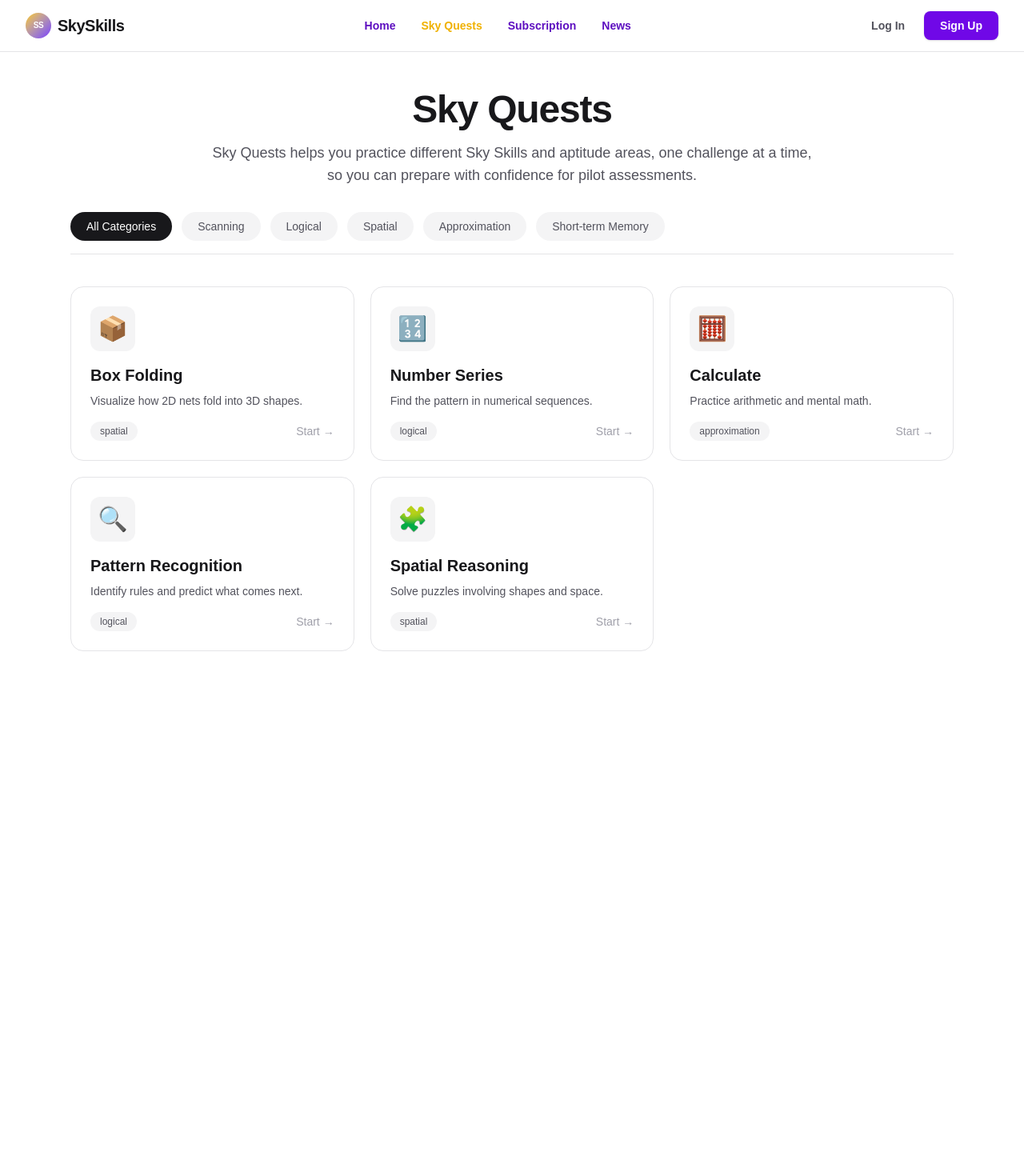
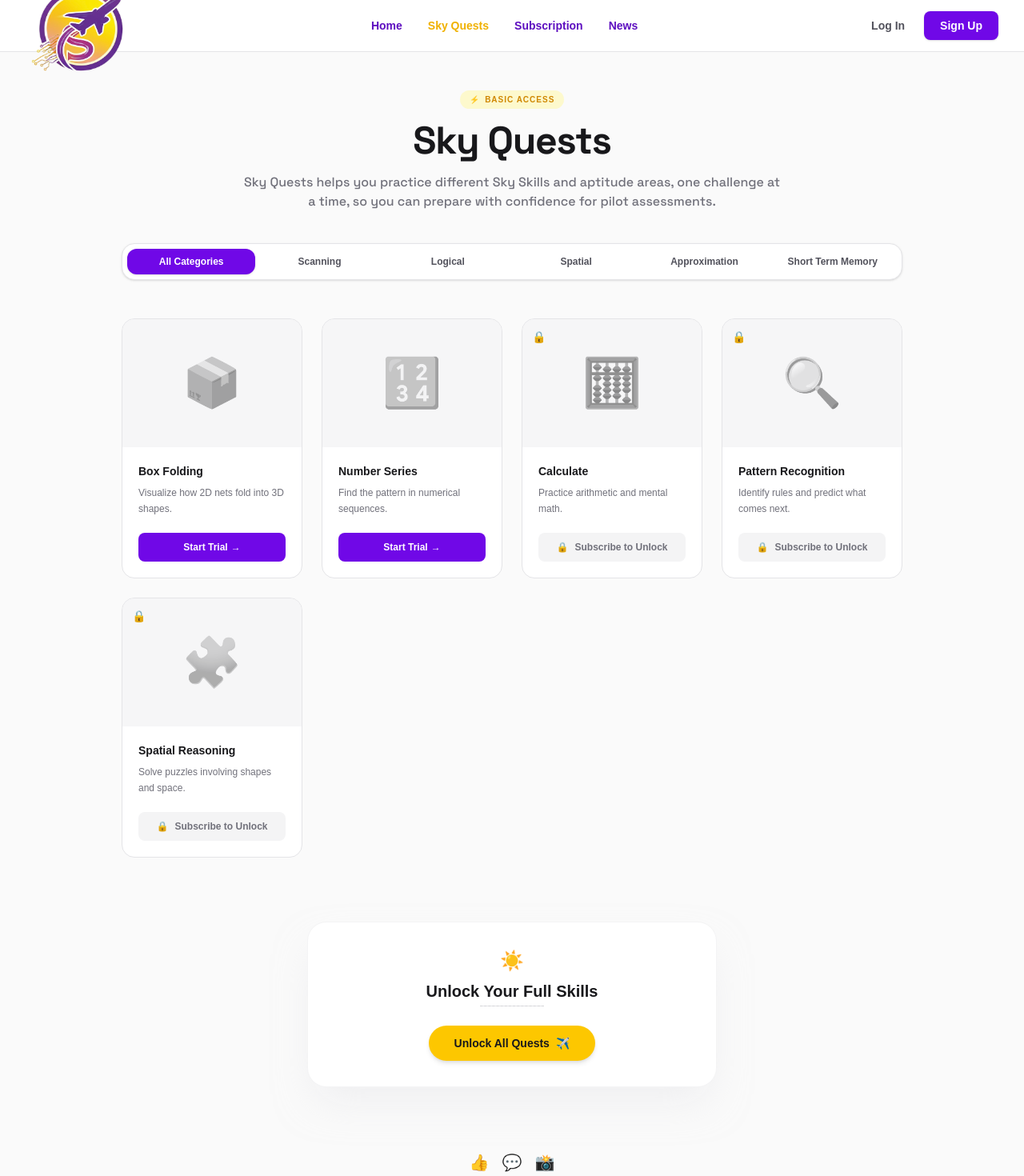
Before and after one commit to DanCPE/sky-skills-pilot, a Next.js app: page /sky-quest in a window 1280 px wide. Shown: the top 1470 px of the page at 80% size. Before the commit the page ends 865 px from the top, so only its background shows below. Built offline with nearby package versions, Linux system fonts and the light colour scheme.

Commit message:
feat: Implement topic locking functionality and redesign the Sky Quests page UI with new fonts and assets.

```diff
--- a/src/app/layout.tsx
+++ b/src/app/layout.tsx
@@ -1,5 +1,5 @@
 import type { Metadata } from "next";
-import { Geist, Geist_Mono } from "next/font/google";
+import { Geist, Geist_Mono, Space_Grotesk } from "next/font/google";
 import "./globals.css";
 import Navbar from "@/components/Navbar";
 
@@ -10,6 +10,11 @@ const geistSans = Geist({
 
 const geistMono = Geist_Mono({
   variable: "--font-geist-mono",
+  subsets: ["latin"],
+});
+
+const spaceGrotesk = Space_Grotesk({
+  variable: "--font-space-grotesk",
   subsets: ["latin"],
 });
 
@@ -26,7 +31,7 @@ export default function RootLayout({
   return (
     <html lang="en">
       <body
-        className={`${geistSans.variable} ${geistMono.variable} antialiased`}
+        className={`${geistSans.variable} ${geistMono.variable} ${spaceGrotesk.variable} antialiased`}
       >
         <Navbar />
         {children}
--- a/src/app/sky-quest/page.tsx
+++ b/src/app/sky-quest/page.tsx
@@ -11,7 +11,7 @@ const categories: { value: TopicCategory | "all"; label: string }[] = [
   { value: "logical", label: "Logical" },
   { value: "spatial", label: "Spatial" },
   { value: "approximation", label: "Approximation" },
-  { value: "short-term-memory", label: "Short-term Memory" },
+  { value: "short-term-memory", label: "Short Term Memory" },
 ];
 
 export default function SkyQuestPage() {
@@ -23,33 +23,34 @@ export default function SkyQuestPage() {
       : topics.filter((topic) => topic.category === selectedCategory);
 
   return (
-    <div className="min-h-screen bg-[var(--background)] text-[var(--foreground)]">
-      <main className="mx-auto max-w-6xl px-6 py-12">
+    <div className="min-h-screen bg-[#fafafa] text-zinc-900 pb-20">
+      <main className="mx-auto max-w-5xl px-6 pt-12">
         {/* Page Header */}
-        <div className="mb-8 text-center">
-          <h1 className="text-5xl font-bold tracking-tight text-zinc-900 dark:text-zinc-50">
+        <div className="mb-10 text-center flex flex-col items-center">
+          <div className="mb-4 inline-flex items-center gap-1.5 rounded-full bg-yellow-100/80 px-3 py-1 text-[10px] font-bold uppercase tracking-widest text-yellow-600">
+            <span>⚡</span> BASIC ACCESS
+          </div>
+          <h1 className="text-4xl md:text-5xl font-extrabold tracking-tight text-zinc-900 font-[family-name:var(--font-space-grotesk)]">
             Sky Quests
           </h1>
-          <p className="mx-auto mt-4 max-w-3xl text-lg text-zinc-600 dark:text-zinc-400">
-            Sky Quests helps you practice different Sky Skills and aptitude areas,
-            one challenge at a time, so you can prepare with confidence for pilot
-            assessments.
+          <p className="mx-auto mt-4 max-w-2xl text-sm md:text-base text-zinc-500 font-medium font-[family-name:var(--font-space-grotesk)]">
+            Sky Quests helps you practice different Sky Skills and aptitude areas, one challenge at a time, so you can prepare with confidence for pilot assessments.
           </p>
         </div>
 
-        {/* Category Filter Sub Navbar */}
-        <div className="mb-10">
-          <div className="flex flex-wrap gap-3 border-b border-zinc-200 pb-4 dark:border-zinc-800">
+        {/* Category Filter Navbar */}
+        <div className="mb-12 flex justify-center">
+          <div className="w-full flex-wrap flex md:flex-nowrap md:inline-flex rounded-xl md:rounded-2xl border border-zinc-200 bg-white p-1.5 shadow-sm">
             {categories.map((category) => {
               const isSelected = selectedCategory === category.value;
               return (
                 <button
                   key={category.value}
                   onClick={() => setSelectedCategory(category.value)}
-                  className={`rounded-full px-5 py-2 text-sm font-medium transition-colors ${
+                  className={`flex-1 min-w-[120px] rounded-lg md:rounded-xl px-4 py-2 text-xs font-bold transition-all ${
                     isSelected
-                      ? "bg-zinc-900 text-white dark:bg-zinc-50 dark:text-zinc-900"
-                      : "bg-zinc-100 text-zinc-600 hover:bg-zinc-200 dark:bg-zinc-800 dark:text-zinc-400 dark:hover:bg-zinc-700"
+                      ? "bg-violet-700 text-white shadow"
+                      : "text-zinc-600 hover:bg-zinc-100 hover:text-zinc-900"
                   }`}
                 >
                   {category.label}
@@ -61,48 +62,83 @@ export default function SkyQuestPage() {
 
         {/* Topic Cards Grid */}
         {filteredTopics.length > 0 ? (
-          <div className="grid grid-cols-1 gap-5 sm:grid-cols-2 lg:grid-cols-3">
+          <div className="grid grid-cols-1 gap-6 sm:grid-cols-2 md:grid-cols-3 lg:grid-cols-4">
             {filteredTopics.map((topic) => (
-              <Link
+              <div
                 key={topic.slug}
-                href={`/sky-quest/${topic.slug}`}
-                className="group flex flex-col gap-4 rounded-2xl border border-zinc-200 bg-white p-6 transition-all hover:-translate-y-1 hover:shadow-lg dark:border-zinc-800 dark:bg-zinc-900 dark:hover:border-zinc-700"
+                className="group relative flex flex-col overflow-hidden rounded-2xl border border-zinc-200 bg-white transition-all hover:shadow-xl hover:-translate-y-1"
               >
-                {/* Icon */}
-                <div className="flex h-14 w-14 items-center justify-center rounded-xl bg-zinc-100 text-3xl dark:bg-zinc-800">
-                  {topic.icon}
+                {/* Top Image/Icon Placeholder area */}
+                <div className="relative flex h-40 w-full items-center justify-center bg-zinc-100/80">
+                  {topic.isLocked && (
+                    <div className="absolute top-3 left-3 text-yellow-500 text-sm">
+                      🔒
+                    </div>
+                  )}
+                  <span className="text-6xl filter grayscale opacity-60 mix-blend-multiply group-hover:grayscale-0 group-hover:opacity-100 transition-all">
+                    {topic.icon}
+                  </span>
                 </div>
 
                 {/* Content */}
-                <div className="flex-1">
-                  <h2 className="text-xl font-semibold text-zinc-900 dark:text-zinc-50">
+                <div className="flex flex-1 flex-col p-5">
+                  <h2 className="mb-2 text-sm font-bold text-zinc-900">
                     {topic.title}
                   </h2>
-                  <p className="mt-2 text-sm text-zinc-600 dark:text-zinc-400">
+                  <p className="mb-5 flex-1 text-xs leading-relaxed text-zinc-500">
                     {topic.description}
                   </p>
+
+                  {/* Actions */}
+                  {topic.isLocked ? (
+                    <button className="flex w-full items-center justify-center gap-2 rounded-lg bg-zinc-100 px-4 py-2.5 text-xs font-bold text-zinc-500 transition-colors hover:bg-zinc-200 hover:text-zinc-700">
+                      <span>🔒</span> Subscribe to Unlock
+                    </button>
+                  ) : (
+                    <Link
+                      href={`/sky-quest/${topic.slug}`}
+                      className="flex w-full items-center justify-center gap-1 rounded-lg bg-violet-700 px-4 py-2.5 text-xs font-bold text-white transition-colors hover:bg-violet-600"
+                    >
+                      Start Trial <span>→</span>
+                    </Link>
+                  )}
                 </div>
-
-                {/* Category Badge */}
-                <div className="flex items-center justify-between">
-                  <span className="inline-flex items-center rounded-full bg-zinc-100 px-3 py-1 text-xs font-medium text-zinc-600 dark:bg-zinc-800 dark:text-zinc-400">
-                    {topic.category}
-                  </span>
-                  <span className="text-sm font-medium text-zinc-400 transition-colors group-hover:text-zinc-900 dark:group-hover:text-zinc-50">
-                    Start →
-                  </span>
-                </div>
-              </Link>
+              </div>
             ))}
           </div>
         ) : (
-          <div className="py-16 text-center">
-            <p className="text-lg text-zinc-500 dark:text-zinc-400">
-              No topics found in this category.
+          <div className="py-20 text-center">
+            <p className="text-sm font-medium text-zinc-400">
+              No quests found for this category.
             </p>
           </div>
         )}
+
+        {/* Bottom Banner */}
+        <div className="mt-20">
+          <div className="mx-auto max-w-lg overflow-hidden rounded-3xl border border-zinc-100 bg-white p-8 text-center shadow-2xl shadow-zinc-200/50">
+            <div className="mb-2 text-2xl text-yellow-400">☀️</div>
+            <h3 className="mb-1 text-xl font-bold text-zinc-900">Unlock Your Full Skills</h3>
+            <div className="mx-auto mb-6 h-px w-20 bg-zinc-200 border-b border-dashed border-zinc-300"></div>
+            <button className="inline-flex items-center gap-2 rounded-full bg-yellow-400 px-8 py-3 text-sm font-bold text-zinc-900 shadow-md transition-transform hover:scale-105 hover:bg-yellow-300">
+              Unlock All Quests <span>✈️</span>
+            </button>
+          </div>
+        </div>
       </main>
+
+      {/* Simple Footer */}
+      <footer className="mt-20 flex flex-col items-center justify-center gap-4 text-center">
+        <div className="flex gap-4 text-xl text-zinc-400">
+          <span className="cursor-pointer hover:text-zinc-600">👍</span>
+          <span className="cursor-pointer hover:text-zinc-600">💬</span>
+          <span className="cursor-pointer hover:text-zinc-600">📸</span>
+        </div>
+        <p className="text-[10px] font-medium text-zinc-400">
+          © 2026 SkySkills. All rights reserved. <br/>
+          <span className="hover:text-zinc-600 cursor-pointer">Privacy Policy</span> • <span className="hover:text-zinc-600 cursor-pointer">Terms of Service</span>
+        </p>
+      </footer>
     </div>
   );
 }
--- a/src/components/Navbar.tsx
+++ b/src/components/Navbar.tsx
@@ -1,6 +1,7 @@
 "use client";
 
 import Link from "next/link";
+import Image from "next/image";
 import { usePathname } from "next/navigation";
 
 const navItems = [
@@ -18,11 +19,15 @@ export default function Navbar() {
       <div className="mx-auto max-w-7xl px-6 lg:px-8">
         <div className="flex h-16 items-center justify-between">
           {/* Logo */}
-          <Link href="/" className="flex items-center gap-2 text-xl font-bold tracking-tight text-zinc-900 dark:text-white">
-            <div className="bg-gradient-to-br from-yellow-400 to-violet-600 w-8 h-8 rounded-full flex items-center justify-center text-white text-[10px] font-black">
-              SS
-            </div>
-            SkySkills
+          <Link href="/" className="flex items-center gap-2">
+            <Image
+              src="/images/icons/Logo from Google Drive.png"
+              alt="Sky Skills Logo"
+              width={140}
+              height={40}
+              className="object-contain"
+              priority
+            />
           </Link>
 
           {/* Navigation Links */}
--- a/src/lib/topics.ts
+++ b/src/lib/topics.ts
@@ -7,6 +7,7 @@ export const topics: Topic[] = [
     title: "Box Folding",
     description: "Visualize how 2D nets fold into 3D shapes.",
     category: "spatial",
+    isLocked: false,
   },
   {
     slug: "number-series",
@@ -14,6 +15,7 @@ export const topics: Topic[] = [
     title: "Number Series",
     description: "Find the pattern in numerical sequences.",
     category: "logical",
+    isLocked: false,
   },
   {
     slug: "calculate",
@@ -21,6 +23,7 @@ export const topics: Topic[] = [
     title: "Calculate",
     description: "Practice arithmetic and mental math.",
     category: "approximation",
+    isLocked: true,
   },
   {
     slug: "pattern-recognition",
@@ -28,6 +31,7 @@ export const topics: Topic[] = [
     title: "Pattern Recognition",
     description: "Identify rules and predict what comes next.",
     category: "logical",
+    isLocked: true,
   },
   {
     slug: "spatial-reasoning",
@@ -35,6 +39,7 @@ export const topics: Topic[] = [
     title: "Spatial Reasoning",
     description: "Solve puzzles involving shapes and space.",
     category: "spatial",
+    isLocked: true,
   },
 ];
 
--- a/src/types/index.ts
+++ b/src/types/index.ts
@@ -4,6 +4,7 @@ export interface Topic {
   title: string;
   description: string;
   category: TopicCategory;
+  isLocked?: boolean;
 }
 
 export type TopicCategory = "scanning" | "logical" | "spatial" | "approximation" | "short-term-memory";
```
Also changed, not shown: public/images/icons/Logo from Google Drive.png (added).
